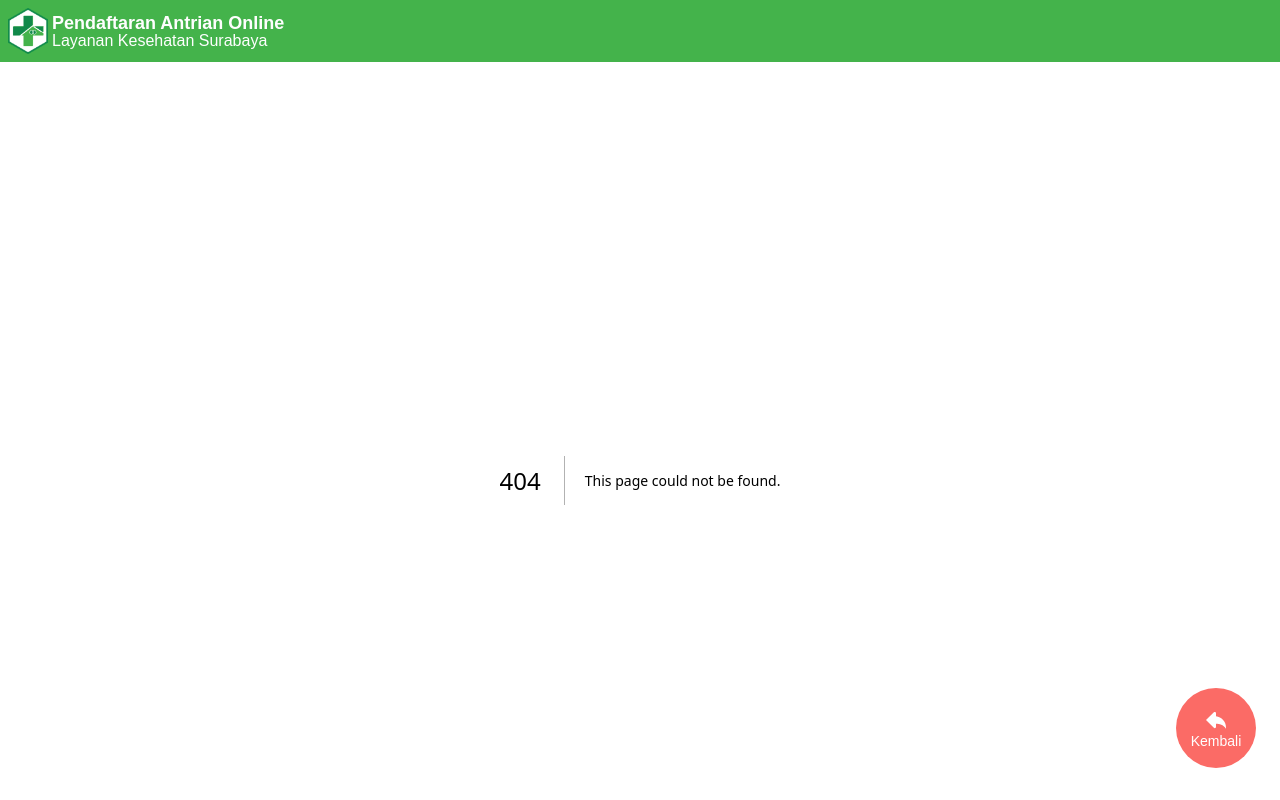
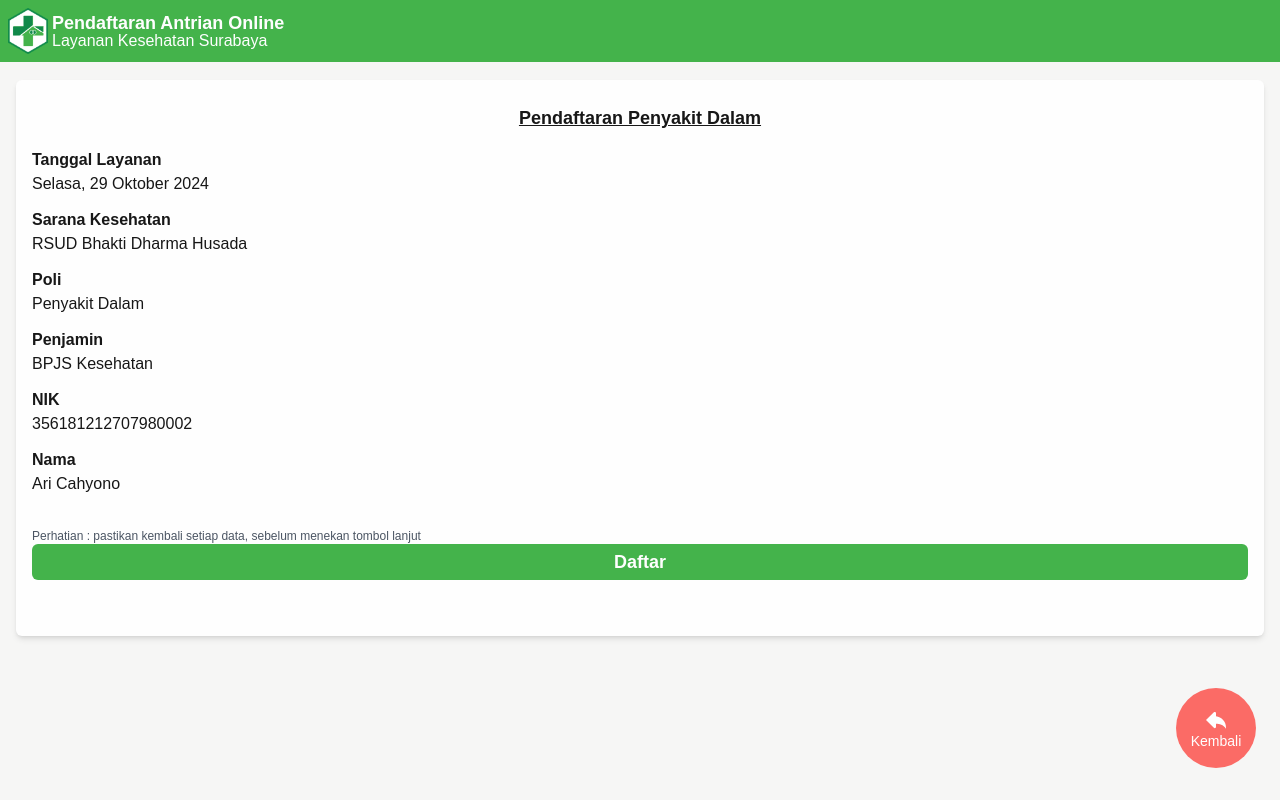
Before and after one commit to aricahyonodev/e-health-surabaya, a Next.js app: page /hospital/2/policlinic/2/register-form-step-2 in a window 1280 px wide. Before the commit this address had no page. Shown: the top 800 px of the page. Built offline with nearby package versions, Linux system fonts and the light colour scheme.

Commit message:
add : [hospital] register form step 2 page

```diff
--- /dev/null
+++ b/src/app/hospital/[hospitalId]/policlinic/[policlinicId]/register-form-step-2/page.js
@@ -0,0 +1,35 @@
+import Link from "next/link";
+import { DetailRow } from "../register-form-step-1/page";
+
+export default function Page() {
+  return (
+    <>
+      <article className="bg-white rounded-md pt-6 pb-14 px-4 shadow-md">
+        <h1 className="text-center text-lg font-semibold underline mb-4">
+          Pendaftaran Penyakit Dalam
+        </h1>
+        <DetailRow
+          title={"Tanggal Layanan"}
+          detail={"Selasa, 29 Oktober 2024"}
+        />
+        <DetailRow
+          title={"Sarana Kesehatan"}
+          detail={"RSUD Bhakti Dharma Husada"}
+        />
+        <DetailRow title={"Poli "} detail={"Penyakit Dalam"} />
+        <DetailRow title={"Penjamin "} detail={"BPJS Kesehatan"} />
+        <DetailRow title={"NIK "} detail={"356181212707980002"} />
+        <DetailRow title={"Nama "} detail={"Ari Cahyono"} />
+        <p className="mt-8 text-xs text-gray-600 font-light">
+          Perhatian : pastikan kembali setiap data, sebelum menekan tombol
+          lanjut
+        </p>
+        <Link href={"/hospital/12/policlinic/4/queue-ticket"}>
+          <button className="cursor-pointer bg-primary px-2 py-1 text-lg w-full rounded-md text-white font-semibold">
+            Daftar
+          </button>
+        </Link>
+      </article>
+    </>
+  );
+}
```
